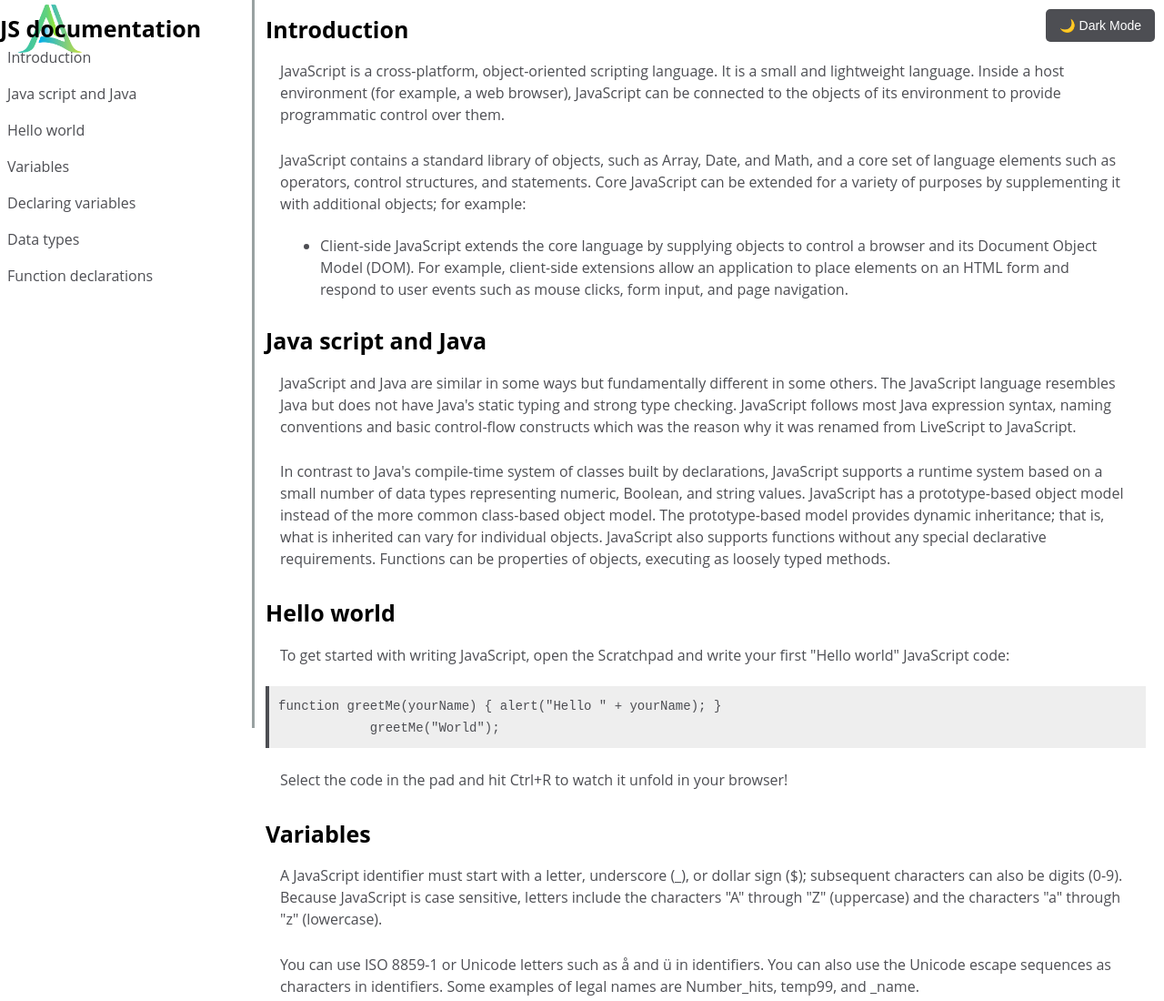
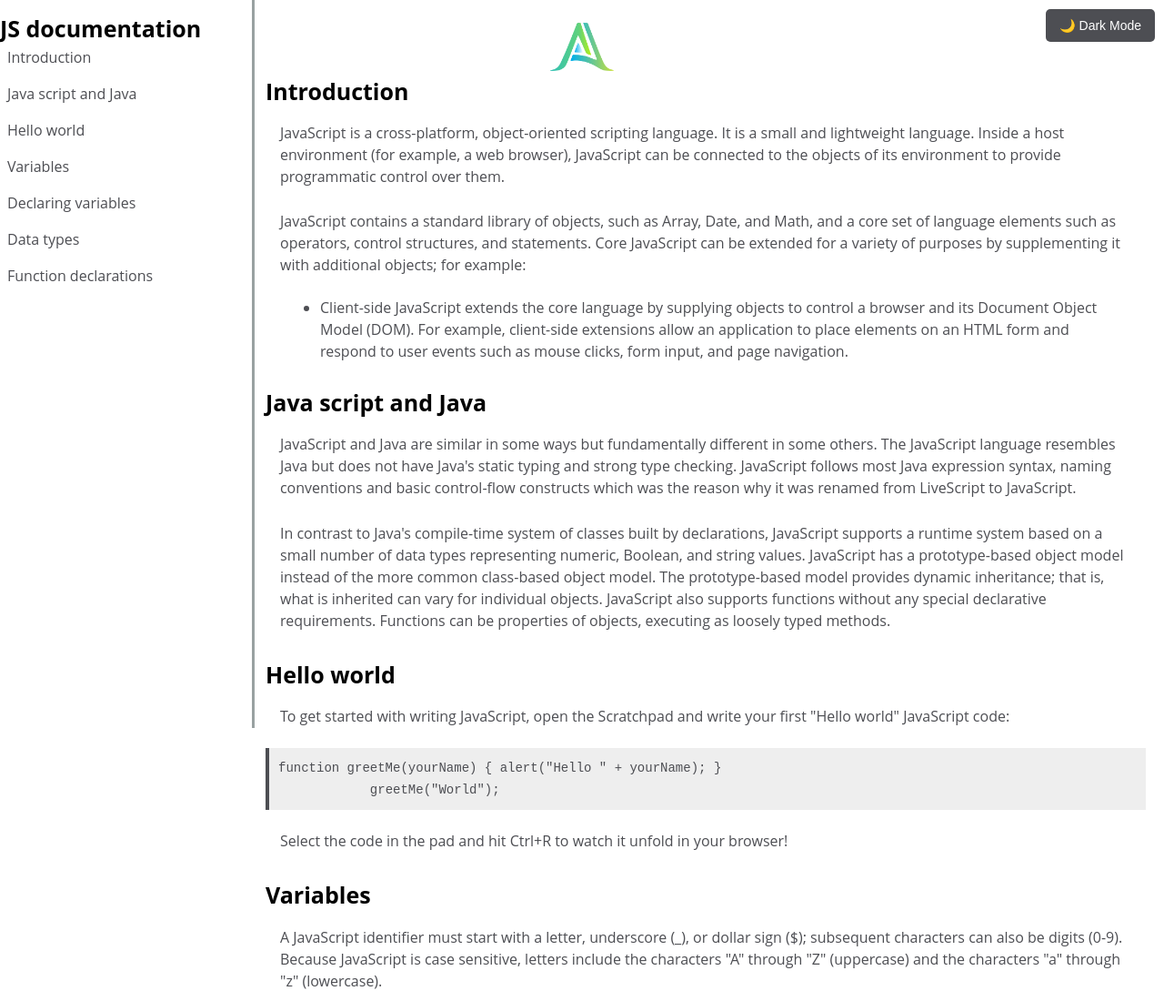
Before and after one commit to alamin-isa/JS-documentation, a plain HTML site: page index.html in a window 1280 px wide. Shown: the top 1100 px of the page at 91% size. Drawn offline with Linux system fonts and the light colour scheme.

Commit message:
JS document

```diff
--- a/index.html
+++ b/index.html
@@ -9,7 +9,7 @@
   <body>
     <main id="main-doc">
       <button id="dark-mode-toggle">🌙 Dark Mode</button>
-      <img class="logo" src="./logo/alaminlogo.png" alt="Logo" />
+      <img class="logo" src="./logo/alaminlogo.png" alt="Logo">
 
       <nav id="navbar">
         <header>JS documentation</header>
--- a/styles.css
+++ b/styles.css
@@ -14,8 +14,8 @@ body {
 }
 .logo {
   width: 100px;
-  position: absolute;
-  top: 5px;
+    position: relative;
+    top: 5px;
   display: block;
   width: 70px; /* Adjust size */
   height: auto;
```
